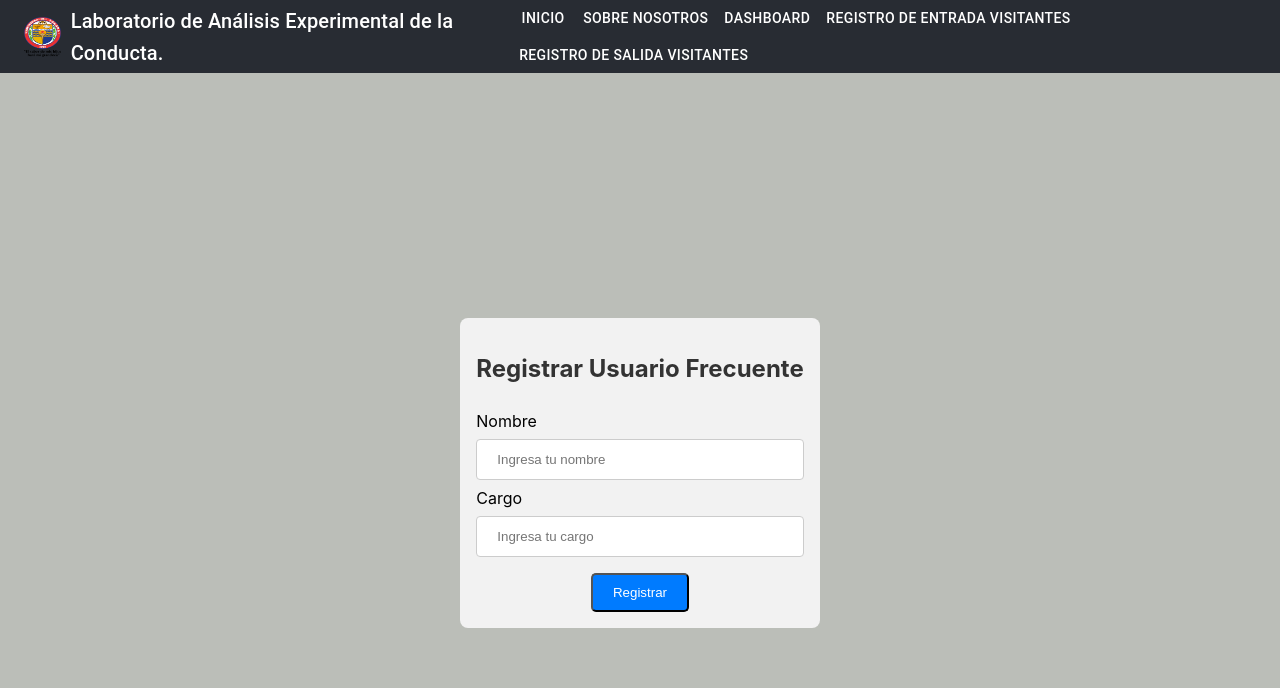
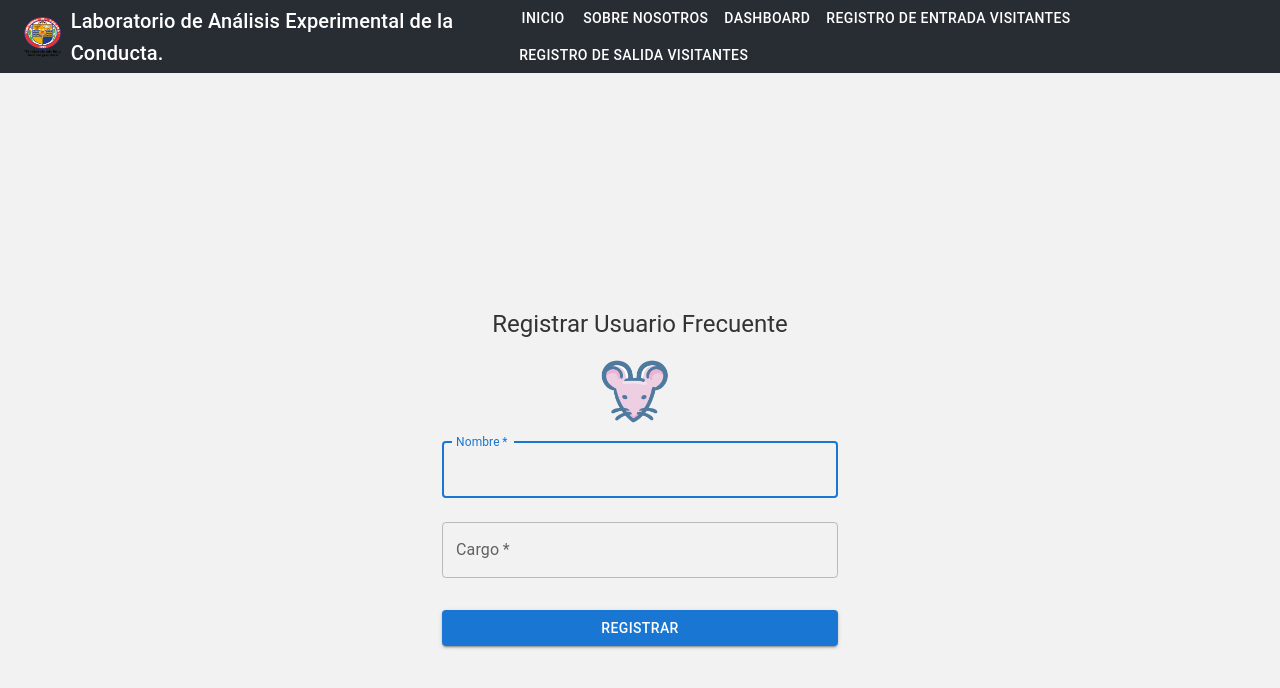
Before and after one commit to bernal9913/labaccess, a React (Create React App) app: page /frequent-users in a window 1280 px wide. Shown: the top 688 px of the page. Built offline with nearby package versions, Linux system fonts and the light colour scheme; no server answers; the database is empty.

Commit message:
cambio de diseño del frequent user form

```diff
--- a/src/components/EntryForm.js
+++ b/src/components/EntryForm.js
@@ -51,8 +51,7 @@ const EntryForm = ({ fetchEntries }) => {
                     marginRight: '10px',
                     borderRadius: 0,
                     width: '70px',
-                    height: '70px'
-                }}
+                    height: '70px' }}
                     sx={{ mt: 2 }} // Margen superior entre el título y el avatar
                     />
                 <TextField
--- a/src/components/FrequentUserForm.js
+++ b/src/components/FrequentUserForm.js
@@ -1,6 +1,7 @@
 import React, { useState } from 'react';
 import { db } from '../firebase';
-import '../frequentuserform.css';
+import { TextField, Button, Container, Typography, Box, Avatar } from '@mui/material';
+import imagen from '../ratafrequent.png';
 import { collection, addDoc } from "firebase/firestore";
 
 const FrequentUserForm = () => {
@@ -23,40 +24,60 @@ const FrequentUserForm = () => {
     };
 
     return (
-        <main className="main">
-            <form className="form">
-                    <div className="div">
-                        <entry className="entry">
-                            <h2>Registrar Usuario Frecuente</h2>
-                            <form onSubmit={handleSubmit}>
-                                <div className="div">
-                                    <label className="text">Nombre</label>
-                                    <input
-                                        className="cuadro-text"
-                                        type="text"
-                                        placeholder="Ingresa tu nombre"
+        <Container component="main" maxWidth="xs">
+            <Box component="form" onSubmit={handleSubmit} sx={{
+                mt: 3,
+                display: 'flex',
+                flexDirection: 'column',
+                alignItems: 'center'
+                }}>
+                    <Typography component="h1" variant="h5">
+                        Registrar Usuario Frecuente
+                    </Typography>
+                    <Avatar src={imagen} alt="imagen" style={{
+                    marginRight: '10px',
+                    borderRadius: 0,
+                    width: '70px',
+                    height: '70px' }}
+                    sx={{ mt: 2 }} // Margen superior entre el título y el avatar
+                    />
+                    <TextField
+                    variant="outlined"
+                    margin="normal"
+                    required
+                    fullWidth
+                    id="fname"
+                    label="Nombre"
+                    name="firstname"
+                    autoComplete="fname"
+                    autoFocus
                     value={name}
                     onChange={(e) => setName(e.target.value)}
+                />
+                    <TextField
+                    variant="outlined"
+                    margin="normal"
                     required
-                                    />
-                                </div>
-                                <div className="div">
-                                    <label className="text">Cargo</label>
-                                    <input
-                                        className="cuadro-text"
+                    fullWidth
+                    name="role"
+                    label="Cargo"
                     type="text"
-                                        placeholder="Ingresa tu cargo"
+                    id="role"
+                    autoComplete="role"
                     value={role}
                     onChange={(e) => setRole(e.target.value)}
-                                        required
                 />
-                                </div>
-                                <button className="boton" type="submit">Registrar</button>
-                            </form>
-                        </entry>
-                    </div>
-            </form>
-        </main>
+                    <Button
+                    type="submit"
+                    fullWidth
+                    variant="contained"
+                    color="primary"
+                    sx={{ mt: 3, mb: 2 }}
+                >
+                    Registrar
+                </Button>
+            </Box>
+        </Container>
     );
 };
 
```
Also changed, not shown: src/ratafrequent.png (added). Lines whose indentation alone changed are shown as unchanged.
